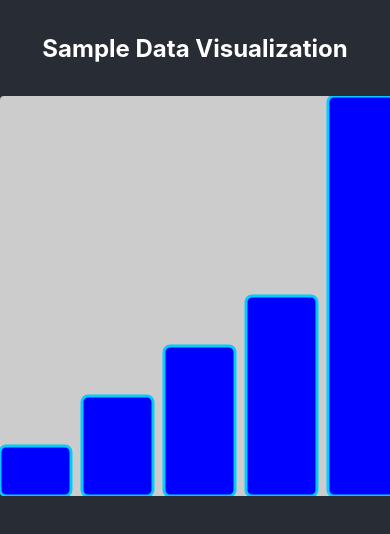
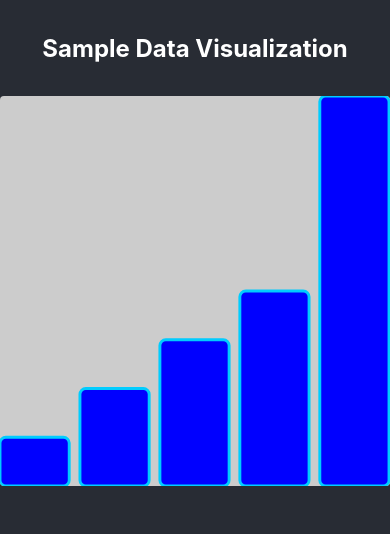
Before and after one commit to opudrovs/react-data-visualization, a React (Create React App) app: page / in a window 390 px wide. Shown: the top 534 px of the page. Built offline with nearby package versions, Linux system fonts and the light colour scheme.

Commit message:
Switched to using view box width and height instead of width and height to make SVG responsive.

```diff
--- a/src/App.tsx
+++ b/src/App.tsx
@@ -14,8 +14,8 @@ class App extends Component {
                     <h1>Sample Data Visualization</h1>
                 </header>
                     <BarChart
-                        width={400}
-                        height={400}
+                        viewBoxWidth={400}
+                        viewBoxHeight={400}
                         data={data}
                         style={{
                             backgroundColor: '#ccc'
--- a/src/components/charts/BarChart/BarChart.tsx
+++ b/src/components/charts/BarChart/BarChart.tsx
@@ -14,27 +14,26 @@ interface DataPoint
 }
 
 interface Props {
-    width: number,
-    height: number,
+    viewBoxWidth: number,
+    viewBoxHeight: number,
     data: DataPoint[];
     style?: CSSProperties;
 }
 
 export default class BarChart extends Component<Props, object> {
     public render() {
-        const { width, height, style } = this.props;
+        const { viewBoxWidth, viewBoxHeight, style } = this.props;
 
         const data = [10, 20, 30, 40, 80]; // Temp data to use instead of data in props, for now.
         const yScale = scaleLinear()
             .domain([0, Math.max(...data)])
-            .rangeRound([height, 0]);
+            .rangeRound([viewBoxHeight, 0]);
         const barInterval = 10;
-        const barWidth = Math.floor((width - (data.length - 1) * barInterval) / data.length);
+        const barWidth = Math.floor((viewBoxWidth - (data.length - 1) * barInterval) / data.length);
 
         return (
             <svg
-                width={width}
-                height={height}
+                viewBox={`0 0 ${viewBoxWidth} ${viewBoxHeight}`}
                 style={style}
                 className="barChart"
             >
@@ -46,7 +45,7 @@ export default class BarChart extends Component<Props, object> {
                         rx={6}
                         ry={6}
                         width={barWidth - 1}
-                        height={height - yScale(element)}
+                        height={viewBoxHeight - yScale(element)}
                         style={{
                             fill: '#0000ff',
                             strokeWidth: 3,
```
